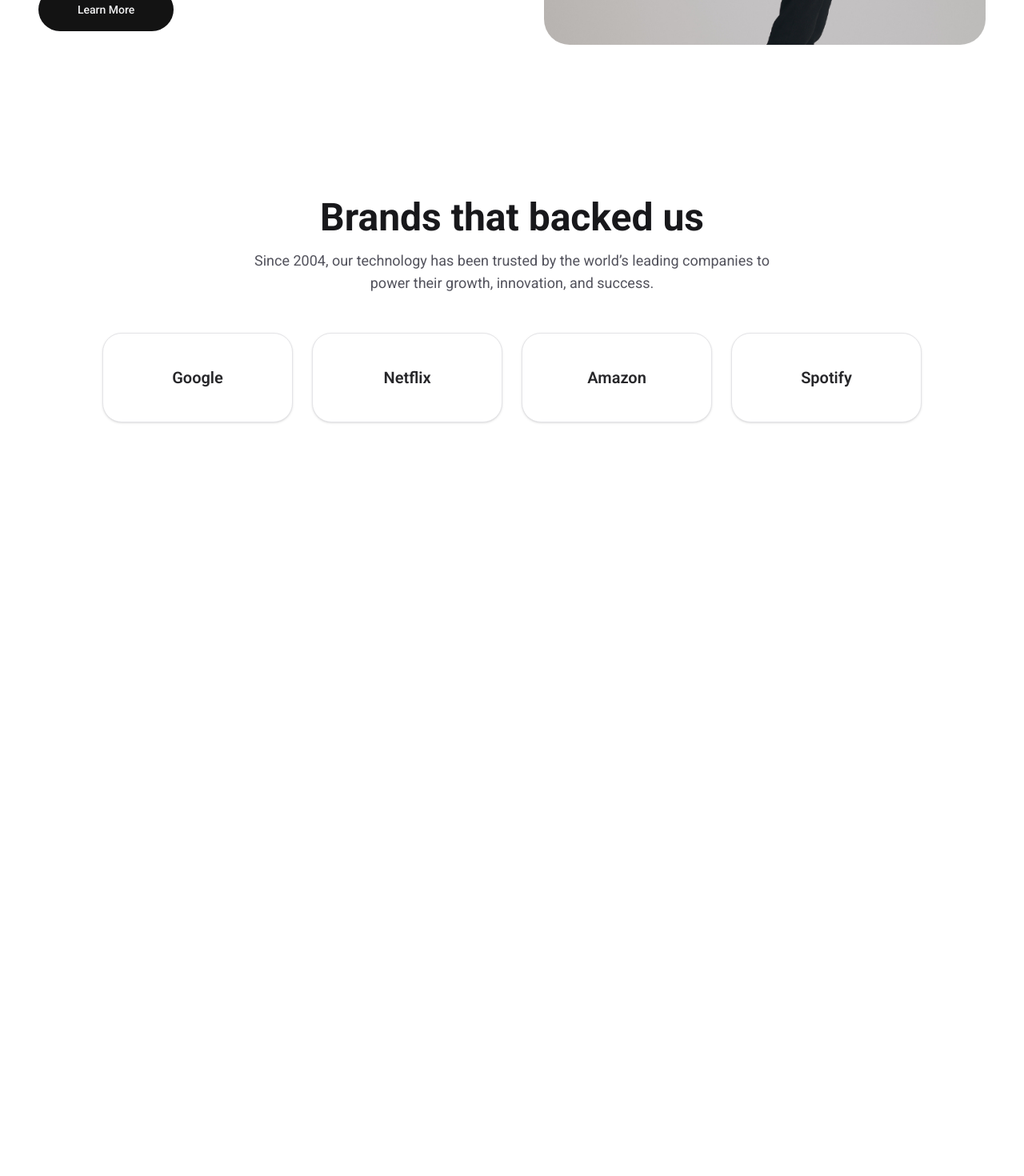
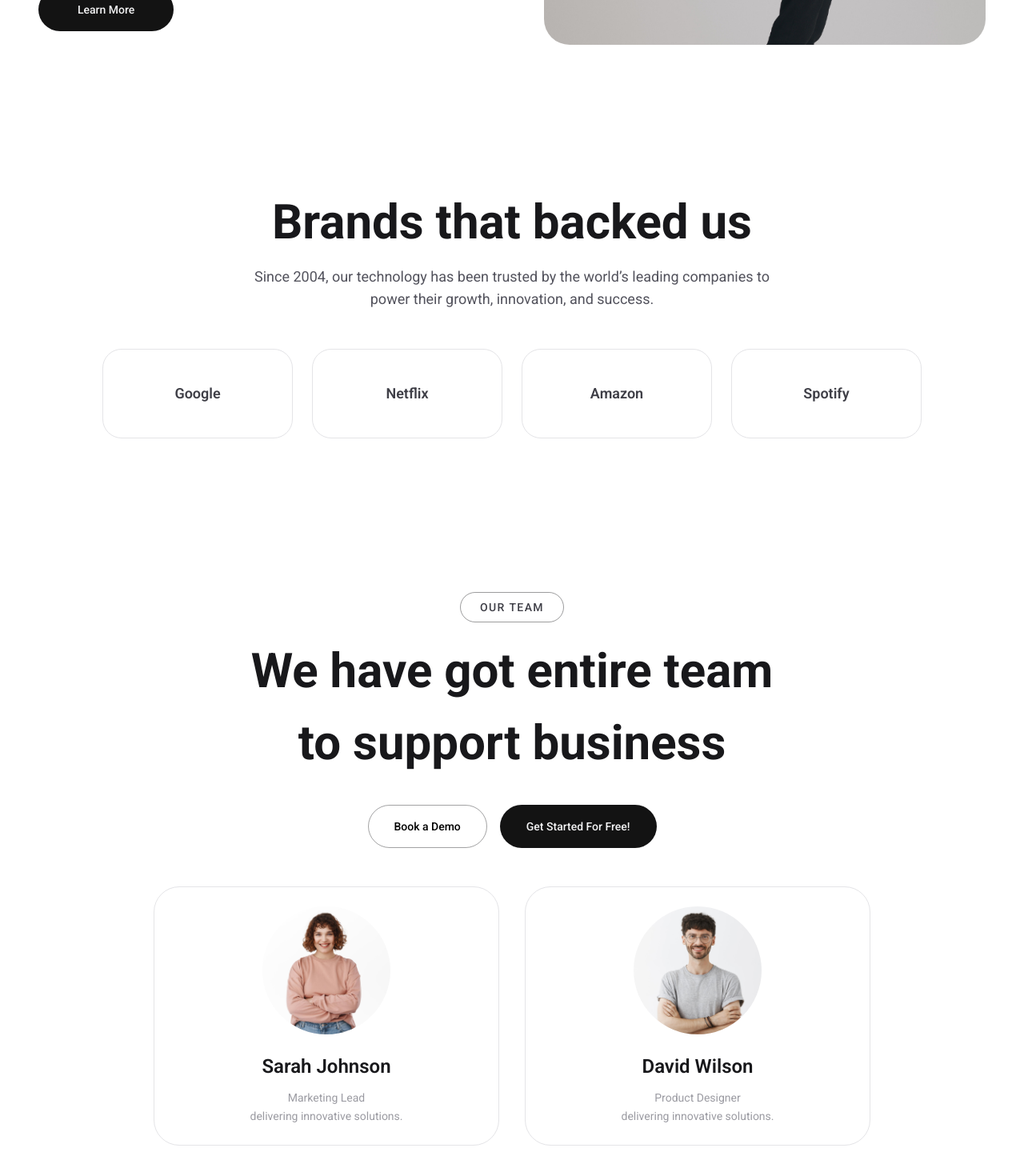
Before and after one commit to iliya-zandi/ReelUp, a React (Vite) app: page / in a window 1280 px wide. Shown: the part 2932-4402 px from the top of the page at 80% size. Built offline with nearby package versions, Linux system fonts and the light colour scheme.

Commit message:
feat: Team Component

```diff
--- a/src/Brands.tsx
+++ b/src/Brands.tsx
@@ -4,12 +4,12 @@
 
 const Brands = () => {
   return (
-    <div className="brands box fluid py-16 md:py-28">
+    <div className="brands box fluid">
       <div className="text-center max-w-2xl mx-auto mb-12">
-        <h2 className="text-3xl md:text-5xl font-bold text-zinc-900">
+        <h2 className="text-3xl md:text-6xl font-bold text-zinc-900">
           Brands that backed us
         </h2>
-        <p className="text-lg text-zinc-600 mt-4">
+        <p className="text-lg text-zinc-600 mt-6">
           Since 2004, our technology has been trusted by the world’s leading
           companies to power their growth, innovation, and success.
         </p>
@@ -19,7 +19,7 @@
         {brands.map((brand, i) => (
           <div
             key={i}
-            className="flex items-center justify-center h-28 rounded-3xl border border-zinc-200 shadow-sm bg-white text-xl font-semibold text-zinc-800"
+            className="flex items-center justify-center h-28 rounded-3xl border border-zinc-200 text-lg font-semibold text-zinc-700"
           >
             {brand}
           </div>
--- /dev/null
+++ b/src/Team.tsx
@@ -0,0 +1,64 @@
+import React from "react";
+import Overline from "./components/Overline";
+import Button from "./components/Button";
+import Team1 from "./assets/images/grid-5.jpg";
+import Team2 from "./assets/images/grid-6.jpg";
+
+const members = [
+  {
+    img: Team1,
+    name: "Sarah Johnson",
+    role: "Marketing Lead",
+  },
+  {
+    img: Team2,
+    name: "David Wilson",
+    role: "Product Designer",
+  },
+];
+
+const Team = () => {
+  return (
+    <div className="team box fluid py-16 md:py-28">
+      {/* heading */}
+      <div className="text-center max-w-2xl mx-auto mb-12">
+        <Overline>our team</Overline>
+        <h2 className="text-3xl md:text-6xl leading-normal font-bold text-zinc-900 mt-4">
+          We have got entire team <br /> to support business
+        </h2>
+
+        <div className="flex flex-col md:flex-row gap-4 justify-center mt-8">
+          <Button className="px-8 py-4">Book a Demo</Button>
+          <Button className="px-8 py-4" dark={true}>
+            Get Started For Free!
+          </Button>
+        </div>
+      </div>
+
+      {/* cards */}
+      <div className="grid grid-cols-1 md:grid-cols-2 gap-8 max-w-4xl mx-auto">
+        {members.map((m, i) => (
+          <div
+            key={i}
+            className="bg-white rounded-4xl border border-zinc-200 p-6 flex flex-col items-center text-center"
+          >
+            <img
+              src={m.img}
+              alt={m.name}
+              className="w-40 h-40 object-cover rounded-full mb-6"
+            />
+            <h3 className="text-xl lg:text-2xl font-semibold text-zinc-900">
+              {m.name}
+            </h3>
+            <p className="text-zinc-500/70 text-sm mt-3 leading-relaxed">
+              {m.role} <br />
+              delivering innovative solutions.
+            </p>
+          </div>
+        ))}
+      </div>
+    </div>
+  );
+};
+
+export default Team;
--- a/src/main.tsx
+++ b/src/main.tsx
@@ -9,6 +9,7 @@
 import Expand from "./Expand";
 import Values from "./Values";
 import Brands from "./Brands";
+import Team from "./Team";
 
 createRoot(document.getElementById("root")!).render(
   <StrictMode>
@@ -19,6 +20,7 @@
       <Expand />
       <Values />
       <Brands />
+      <Team />
     </div>
   </StrictMode>
 );
```
